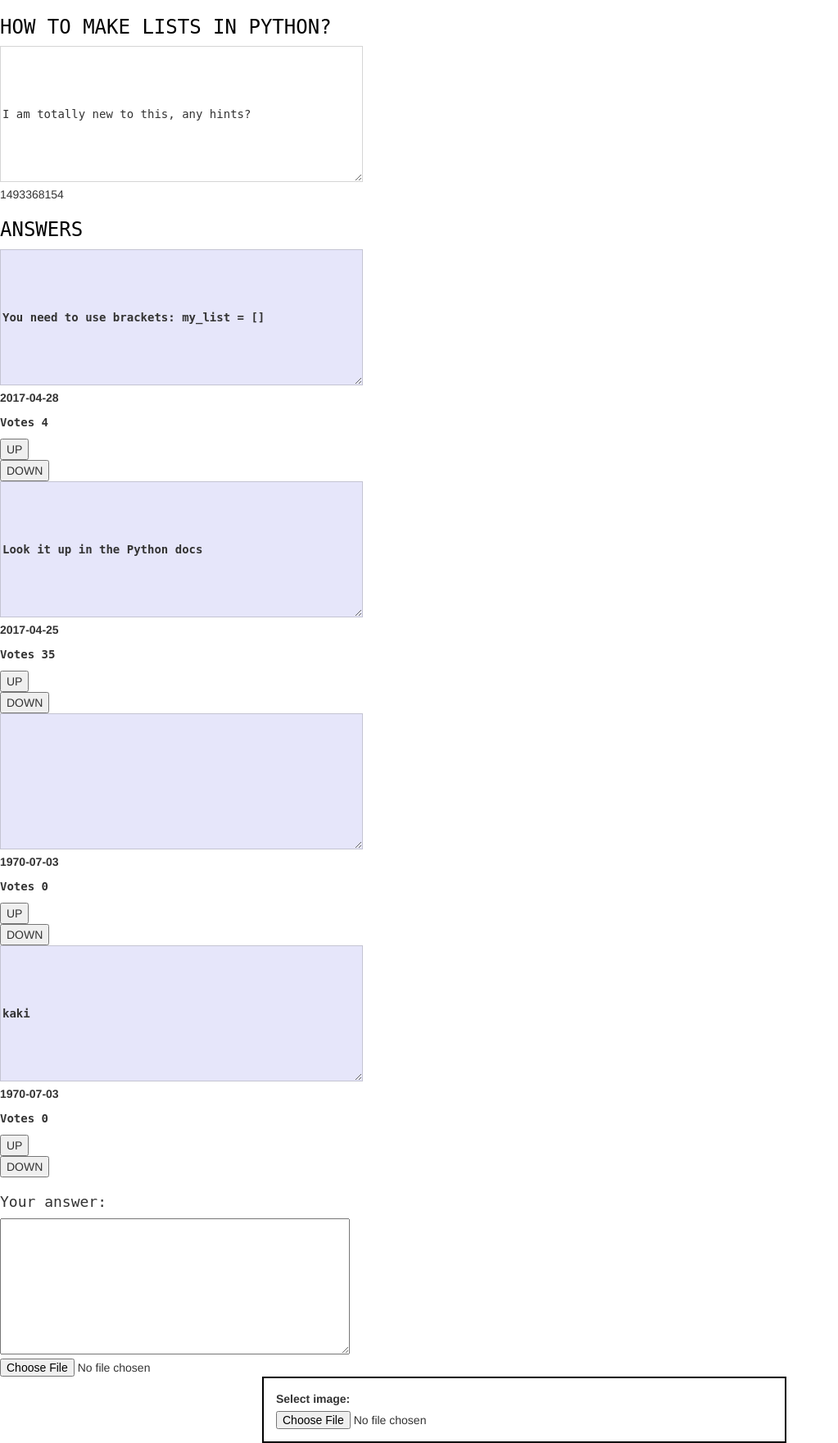
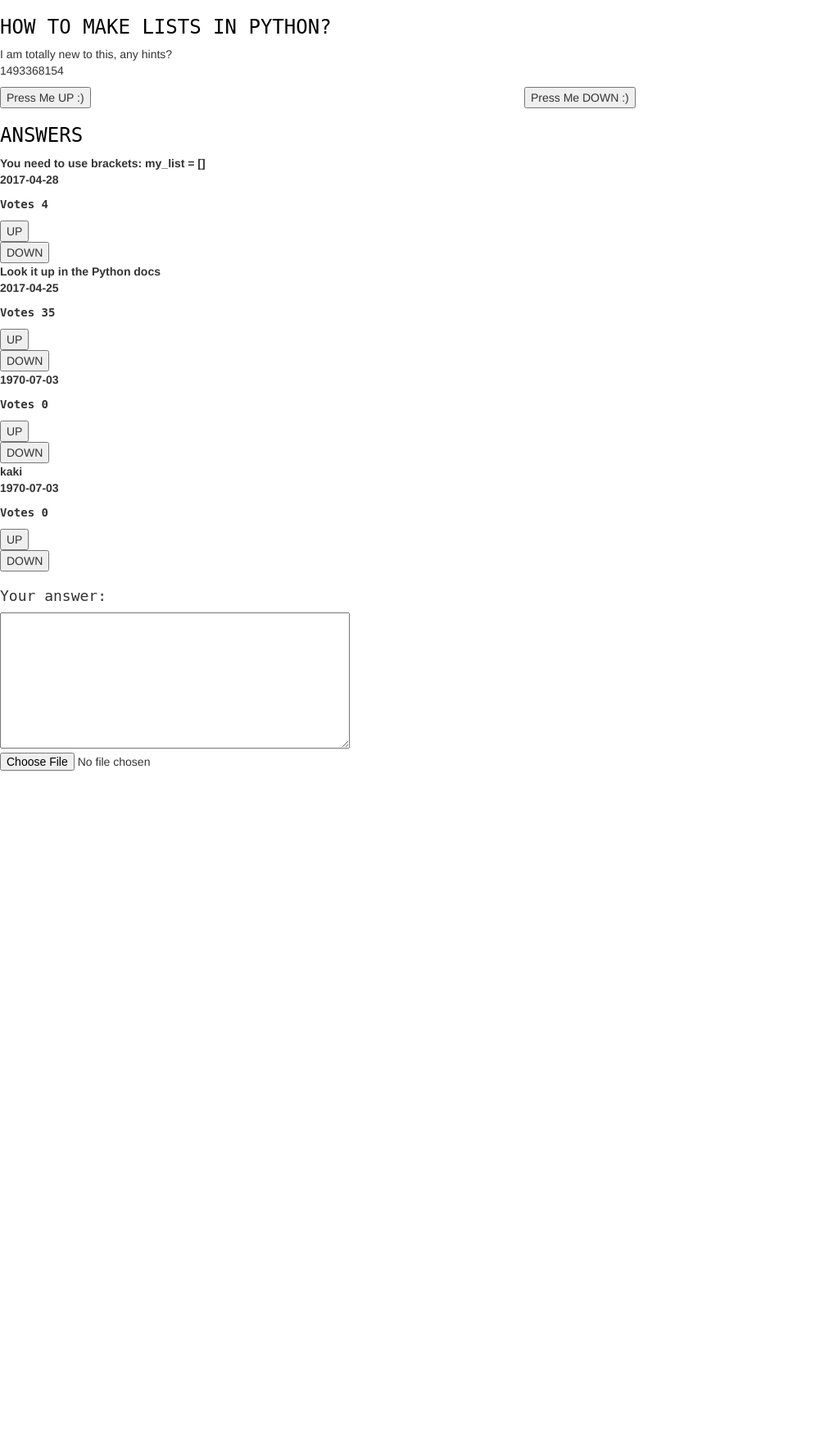
Before and after one commit to Dusernajder/ask_mate_teamproject, a Flask app: page /answers/1 in a window 1280 px wide. Shown: the part 52-1812 px from the top of the page at 82% size, without its empty margins (0-1023 px from the left). After the commit the page ends 992 px from the top, so only its background shows below. Run offline with Flask 2, Linux system fonts and the light colour scheme; some libraries are stand-ins or nearby versions.

Commit message:
server.py,home/answers html updated with button, divs

```diff
--- a/server.py
+++ b/server.py
@@ -18,22 +18,22 @@ def home():
     return render_template('home.html', questions=questions, headers=TEMPLATE_HEADER)
 
 
-@app.route('/<question_id>/vote_up', methods=['GET', 'POST'])
+@app.route('/answers/<question_id>/vote_up', methods=['GET', 'POST'])
 def question_upvote(question_id):
     if request.method == 'POST':
         questions = data_handler.read_elements_csv(QUESTION_DATA_FILE_PATH)
         data_handler.change_vote(questions,question_id,'increment')
         data_handler.update_csv('question.csv', [list(question.values()) for question in questions], question_header)
-        return redirect('/')
+        return redirect(f'/answers/{question_id}')
 
 
-@app.route('/<question_id>/vote_down', methods=['GET', 'POST'])
+@app.route('/answers/<question_id>/vote_down', methods=['GET', 'POST'])
 def question_downvote(question_id):
     if request.method == 'POST':
         questions = data_handler.read_elements_csv(QUESTION_DATA_FILE_PATH)
         data_handler.change_vote(questions,question_id,'decrease')
         data_handler.update_csv('question.csv', [list(question.values()) for question in questions], question_header)
-        return redirect('/')
+        return redirect(f'/answers/{question_id}')
 
 
 @app.route("/add-question", methods=["GET", "POST"])
--- a/templates/answers.html
+++ b/templates/answers.html
@@ -3,13 +3,27 @@
 <link rel="stylesheet" href="{{ url_for('static', filename='theme.css') }}">
 <div class="answers_grid">
     <div id="question">
-        <article id="question">
             <div id="answ_question_title">
                 <h3 >{{ question.title }}</h3>
             </div>
-            <textarea id="question_area" cols="50" rows="8" DISABLED>{{ question.message }}</textarea>
-            <p>{{ question.submission_time }}</p>
-        </article>
+                <div id="question_textbox">
+                    <div>{{ question.message }}</div>
+                </div>
+                <div id="submission_time">
+                    <p>{{ question.submission_time }}</p>
+                </div>
+                <div class="order_buttons">
+                        <form name="question_up_vote" method="post" action="/answers/{{ question.id }}/vote_up">
+                    <div>
+                        <button>Press Me UP :)</button>
+                    </div>
+                    </form>
+                    <form name="question_down_vote" method="post" action="/answers/{{ question.id }}/vote_down">
+                        <div>
+                            <button>Press Me DOWN :)</button>
+                        </div>
+                    </form>
+                </div>
 
     </div>
     <div id="answer_headers">
@@ -20,14 +34,18 @@
         {% for dict in answers %}
             {% for key, value in dict.items() %}
                 {% if key == 'question_id' and value == question.id %}
-                    <div id="answer_padding">
                     <strong>
-                    <textarea id="answer_textarea" cols="50" rows="8"  disabled>{{ dict.message }}</textarea>
+                        <div id="answer_textbox">
+                            <div>{{ dict.message }}</div>
+                        </div>
                     </strong>
+                    <strong>
+                    <div id="submission_time">
+                        <p>{{ dict.submission_time }}</p>
                     </div>
-                    <strong>
-                    <p>{{ dict.submission_time }}</p>
-                    <p id="answer_vote_count">Votes {{ dict.vote_number }}</p>
+                    <div id="answer_vote">
+                        <p id="answer_vote_count">Votes {{ dict.vote_number }}</p>
+                    </div>
                     </strong>
                     <div>
                     <form name="answer_up_vote" method="post" action="/answers/{{ dict.id }}/vote_up">
@@ -48,17 +66,12 @@
         </div>
         </div>
         <div id="your_answer">
-        <form name="question" method="post" enctype="multipart/form-data">
-        <div><h4 id="Y_answer" align="left">Your answer:</h4></div>
+            <form name="question" method="post" enctype="multipart/form-data">
+            <div><h4 id="Y_answer" align="left">Your answer:</h4></div>
                 <textarea name="answer_message" id="answer_form" cols="50" rows="8"></textarea>
             <div id="slct_img">
                 <input type="file" id="img" name="image" >
             </div>
-
-        <div id="image">
-            <label for="image">Select image:</label>
-            <input name="image" type="file">
-        </div>
         </form>
         </div>
 
```
Also changed, not shown: templates/home.html (+0 -14 lines).
